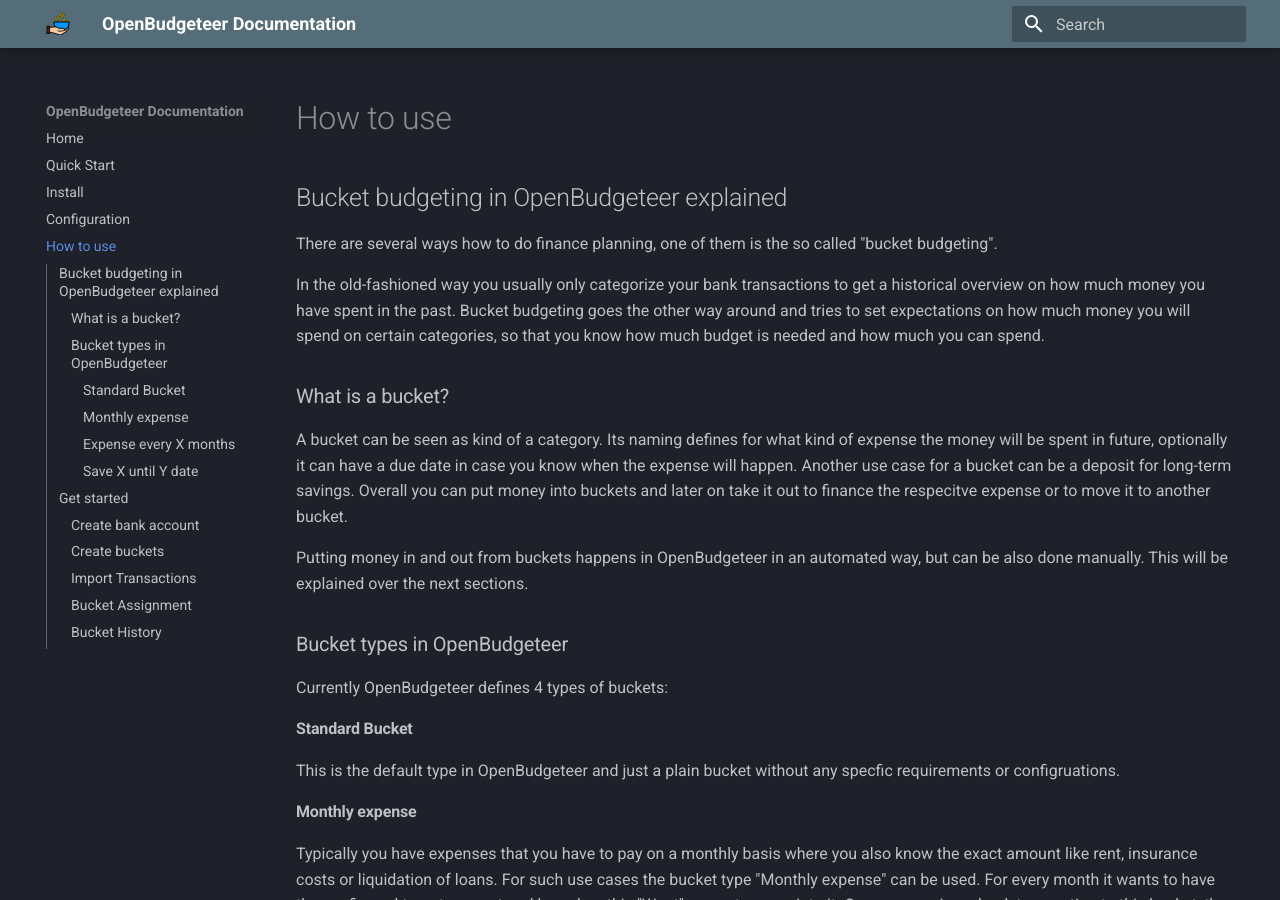
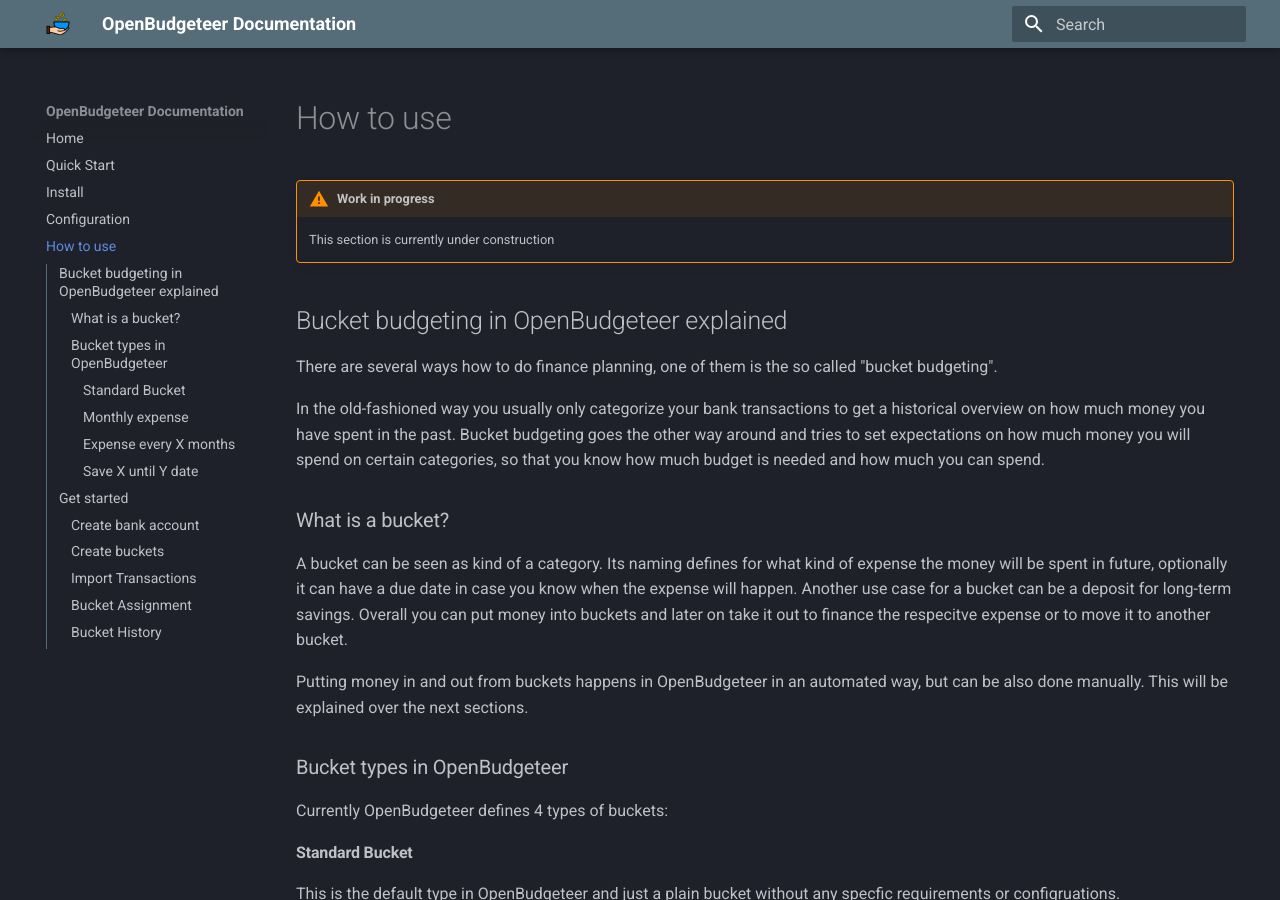
Before and after one commit to TheAxelander/theaxelander.github.io, an MkDocs documentation site: the page built from docs/how-to.md, in a window 1280 px wide and 900 px high. Built offline with MkDocs 1.6.1 and Material for MkDocs 9.7.7, drawn with Linux system fonts in a browser that asks for light colours; the version menu is left out.

Commit message:
Add WIP message for How to use

```diff
--- a/docs/how-to.md
+++ b/docs/how-to.md
@@ -1,4 +1,8 @@
 # How to use
+
+!!! warning "Work in progress"
+
+    This section is currently under construction
 
 ## Bucket budgeting in OpenBudgeteer explained
 
```
